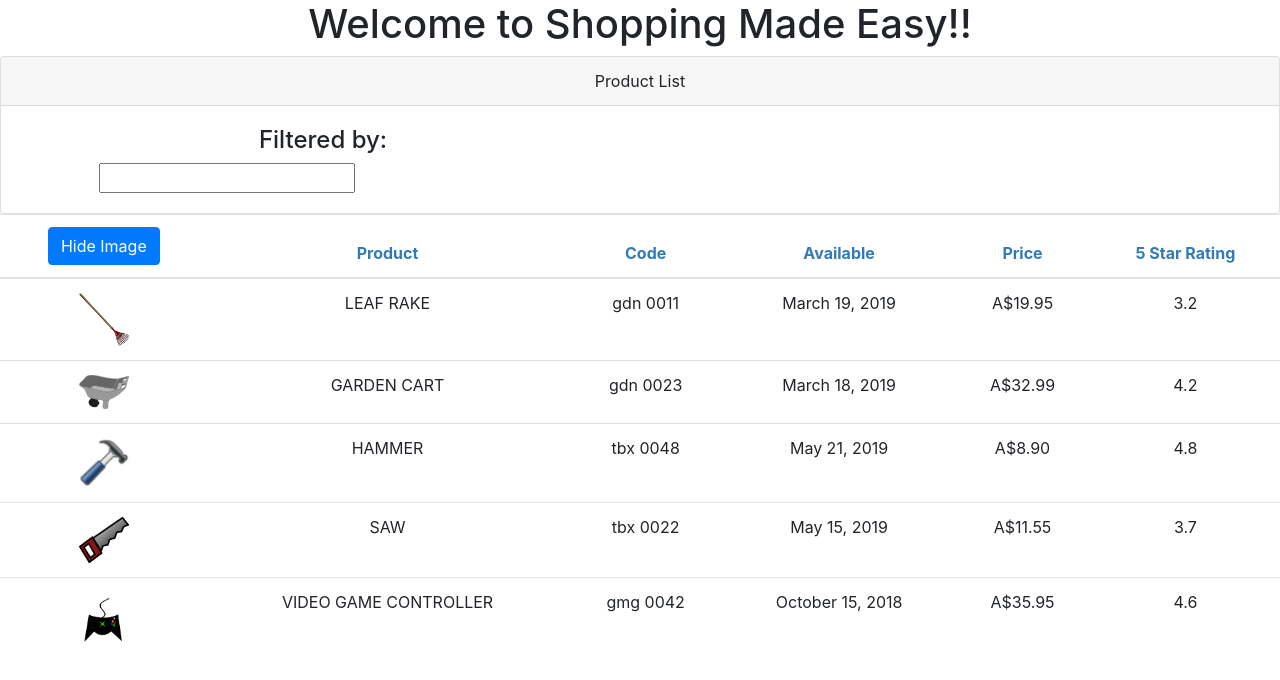
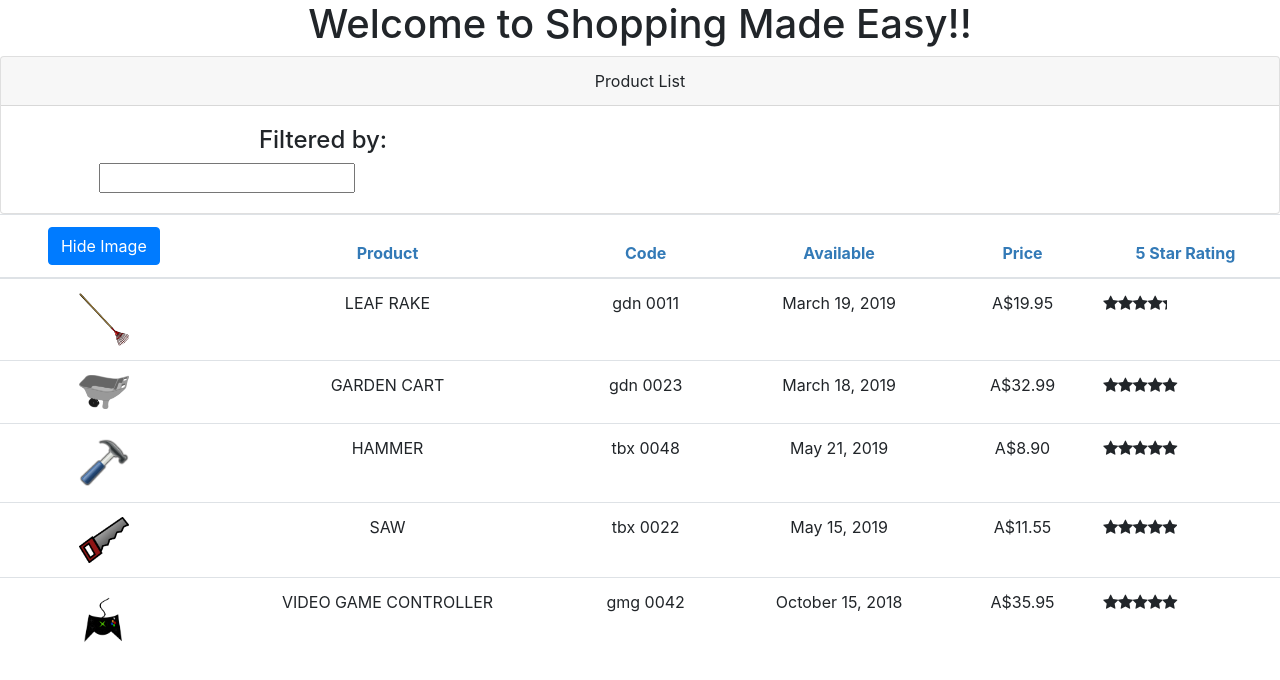
Before and after one commit to GowriKrishnamurthy/ShoppingMadeEasy, an Angular app: page / in a window 1280 px wide. Shown: the top 680 px of the page. Built offline with nearby package versions, Linux system fonts and the light colour scheme.

Commit message:
Nested component,  using @Input and @Ouput directives

```diff
--- a/src/app/Products/product-list/product-list.component.html
+++ b/src/app/Products/product-list/product-list.component.html
@@ -42,7 +42,10 @@
                 <td> {{ product.productCode | lowercase | convertToSpaces : '-' }} </td>
                 <td> {{ product.releaseDate }} </td>
                 <td> {{ product.price | currency : 'AUD':'symbol':'1.2-2' }} </td>
-                <td> {{ product.starRating }} </td>
+                <td> <app-star
+                    [rating]="product.starRating"
+                    (ratingClicked)='onRatingClicked($event)'
+                    ></app-star>  </td>
             </tr>
         </tbody>
     </table>
--- a/src/app/Products/product-list/product-list.component.ts
+++ b/src/app/Products/product-list/product-list.component.ts
@@ -86,5 +86,7 @@ export class ProductListComponent implements OnInit {
     return this.products.filter((product: IProduct) =>
       product.productName.toLocaleLowerCase().indexOf(filterBy) !== -1);
   }
-
+  onRatingClicked(message:string) {
+    this.pageTitle = 'Product List ' + message;
+  }
 }
--- a/src/app/app.module.ts
+++ b/src/app/app.module.ts
@@ -6,12 +6,14 @@ import { AppRoutingModule } from './app-routing.module';
 import { AppComponent } from './app.component';
 import { ProductListComponent } from './products/product-list/product-list.component';
 import { ConvertToSpacesPipe } from './common/convert-to-spaces.pipe';
+import { StarComponent } from './common/star/star.component';
 
 @NgModule({
   declarations: [
     AppComponent,
     ProductListComponent,
-    ConvertToSpacesPipe
+    ConvertToSpacesPipe,
+    StarComponent
   ],
   imports: [
     BrowserModule,
--- /dev/null
+++ b/src/app/common/star/star.component.html
@@ -0,0 +1,12 @@
+<div class="crop"
+[style.width.px]="starWidth"
+[title]="rating"
+(click)="onClick()">
+<div style="width: 75px">
+<span class="fa fa-star"></span>
+<span class="fa fa-star"></span>
+<span class="fa fa-star"></span>
+<span class="fa fa-star"></span>
+<span class="fa fa-star"></span>
+</div>
+</div>
--- /dev/null
+++ b/src/app/common/star/star.component.scss
@@ -0,0 +1,6 @@
+.crop {
+    overflow: hidden;
+    }
+    div {
+    cursor: pointer;
+    }
--- /dev/null
+++ b/src/app/common/star/star.component.ts
@@ -0,0 +1,24 @@
+import { Component, OnInit, OnChanges, Input, Output, EventEmitter } from '@angular/core';
+
+@Component({
+  selector: 'app-star',
+  templateUrl: './star.component.html',
+  styleUrls: ['./star.component.scss']
+})
+export class StarComponent implements OnInit, OnChanges {
+
+  @Input() rating: number;
+  @Output() ratingClicked: EventEmitter<string> = new EventEmitter<string>();
+
+  constructor() { }
+
+  ngOnInit() {
+  }
+
+  ngOnChanges() {
+    this.starWidth = this.rating * 100 / 5;
+  }
+  onClick(): void {
+    this.ratingClicked.emit(`The rating  ${this.rating} was clicked`);
+  }
+}
```
Also changed, not shown: 1 other file (tests, documents, lock files or other folders).
